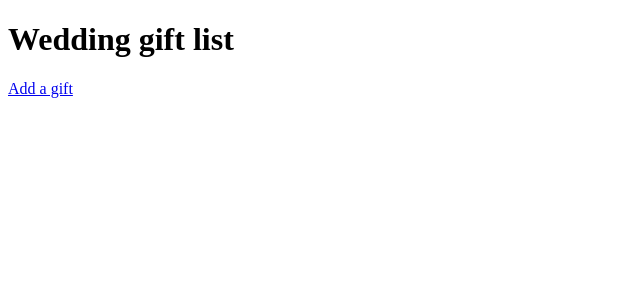
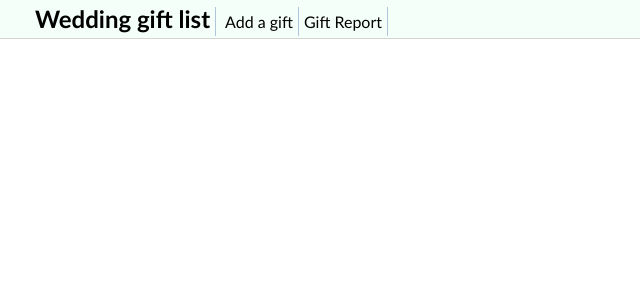
Before and after one commit to dannystaple/wedding_list_demo, a Flask app: page / in a window 1280 px wide. Shown: the top 300 px of the page, without its empty margins (0-640 px from the left). Run offline with Flask 2, Linux system fonts and the light colour scheme; data that the repository does not hold is empty.

Commit message:
Some style

```diff
--- a/gift_list/models/gifts.py
+++ b/gift_list/models/gifts.py
@@ -48,7 +48,6 @@ class GiftList:
         return self.col.count_documents({})
 
     def find(self, purchased=None):
-
         pipeline = []
         if purchased is not None:
             pipeline.append({
--- a/gift_list/views.py
+++ b/gift_list/views.py
@@ -38,7 +38,7 @@ def serialise_gift_to_json(gift_bson):
     gift_data['_id'] = str(gift_bson['_id'])
     return gift_data
 
-def serialist_gift_list_to_json(gift_items):
+def serialise_gift_list_to_json(gift_items):
     return [serialise_gift_to_json(item) for item in gift_items]
 
 
@@ -50,12 +50,18 @@ def gifts():
         gl.add(product_id=data['product_id'])
 
     items = gl.find()
-    return jsonify(serialist_gift_list_to_json(items))
+    return jsonify(serialise_gift_list_to_json(items))
 
 
-@gift_list_bp.route('/gifts/<product_id>/', methods=['DELETE'])
+@gift_list_bp.route('/gifts/<product_id>/', methods=['DELETE', 'PATCH'])
 def modify_gift(product_id):
     gl = GiftList()
-    gl.remove(int(product_id))
+    product_id = int(product_id)
+    if request.method == 'DELETE':
+        gl.remove(product_id)
+    if request.method == 'PATCH':
+        data = request.get_json()
+        if data['purchase']:
+            gl.purchase(product_id)
     items = gl.find()
-    return jsonify(serialist_gift_list_to_json(items))
+    return jsonify({'result': 'ok'})
--- a/static/base.css
+++ b/static/base.css
@@ -5,3 +5,46 @@
 .item_list tr:hover {
     background-color: lightseagreen;
 }
+
+.item_list {
+    font-family: 'Lucida Sans', 'Lucida Sans Regular', 'Lucida Grande', 'Lucida Sans Unicode', Geneva, Verdana, sans-serif;
+}
+
+.item_list td {
+    padding-left: 8px;
+    padding-right: 8px;
+}
+
+body, .content {
+    padding: 0;
+    margin: 0;
+    border: 0
+}
+
+nav {
+    width: 100%;
+    background-color: mintcream;
+    margin-top: 0px;
+    margin-bottom: 8px;
+    padding-left: 30px;
+    padding-top: 4px;
+    padding-bottom: 4px;
+    border-bottom: 1px solid lightgray;
+    height: 30px;
+}
+
+nav h1 {
+    display: inline;
+}
+nav a {
+    padding: 5px;
+    font-family: 'Gill Sans', 'Gill Sans MT', Calibri, 'Trebuchet MS', sans-serif;
+    text-decoration: none;
+    color: black;
+    border-right: solid lightsteelblue 1px;
+}
+
+nav a:hover {
+    background-color: lightsteelblue;
+    border-radius: 10px;
+}
--- a/static/giftlist.js
+++ b/static/giftlist.js
@@ -2,13 +2,20 @@
 $(function() {
 
     function make_row(gift_item) {
-        let purchase_status = "";
+        // Use the red X emoji
+        let delete_button = '<span class="delete" id="product_' +
+            gift_item.product._id  + '">&#x1F6AB;</span>';
+        // Shopping bags
+        let buy_button = '<span class="buy">&#x1F6CD;</span>';
+        let purchase_status = buy_button + delete_button;
+        // Tick emoji
         if(gift_item.purchased) {
-            purchase_status = "✔️";
+            purchase_status = "&#x2714;";
         }
 
-        return  "<tr>"  +
+        return  '<tr id="product_' + gift_item.product._id  + '">'  +
             "<td>" + gift_item.product.name + "</td>" +
+            "<td>" + gift_item.product.brand + "</td>" +
             "<td>£" + gift_item.product.price + "</td>" +
             "<td>" + purchase_status + "</td>" +
             "</tr>";
@@ -24,7 +31,40 @@ $(function() {
         );
     }
 
-    $.getJSON("/gifts/", function(data) {
-        update_table(data);
-    });
+    function product_id_for_row(element) {
+        let product_id_str = element.closest('tr').attr("id");
+        return product_id_str.split("_")[1];
+    }
+
+    function delete_gift() {
+        $.ajax({
+            type: 'DELETE',
+            url: '/gifts/' + product_id_for_row($(this)) + '/',
+            success: refresh
+        });
+    }
+
+    function buy_gift() {
+        $.ajax({
+            type: 'PATCH',
+            url: '/gifts/' + product_id_for_row($(this)) + '/',
+            data: JSON.stringify({
+                'purchase': true
+            }),
+            contentType: "application/json",
+            dataType: 'json',
+            success: refresh
+        })
+        product_id_for_row($(this))
+    }
+
+    function refresh() {
+        $.getJSON("/gifts/", function(data) {
+            update_table(data);
+            $(".delete").click(delete_gift);
+            $(".buy").click(buy_gift);
+        });
+    }
+
+    refresh();
 });
--- a/templates/base.html
+++ b/templates/base.html
@@ -8,6 +8,10 @@
         <title>Wedding Gift List {% block title %}{% endblock %}</title>
     </head>
     <body>
+        <nav>
+            <a href="/"><h1>Wedding gift list</h1></a>
+            <a href="/add_gift.html">Add a gift</a><a href="/gift_report.html">Gift Report</a>
+        </nav>
         <div id="content">{% block content %}{% endblock %}</div>
     </body>
 </html>
--- a/templates/index.html
+++ b/templates/index.html
@@ -3,11 +3,7 @@
     <script src="static/giftlist.js"></script>
 {% endblock %}
 {% block content %}
-    <h1>Wedding gift list</h1>
     <table class="item_list">
         <tbody id="gift_list"></tbody>
     </table>
-    <nav>
-        <a href="/add_gift.html">Add a gift</a>
-    </nav>
 {% endblock %}
```
Also changed, not shown: quick_plan.md (+11 -3 lines), tests/test_gift_views.py (+23 -9 lines), templates/gift_report.html (added).
